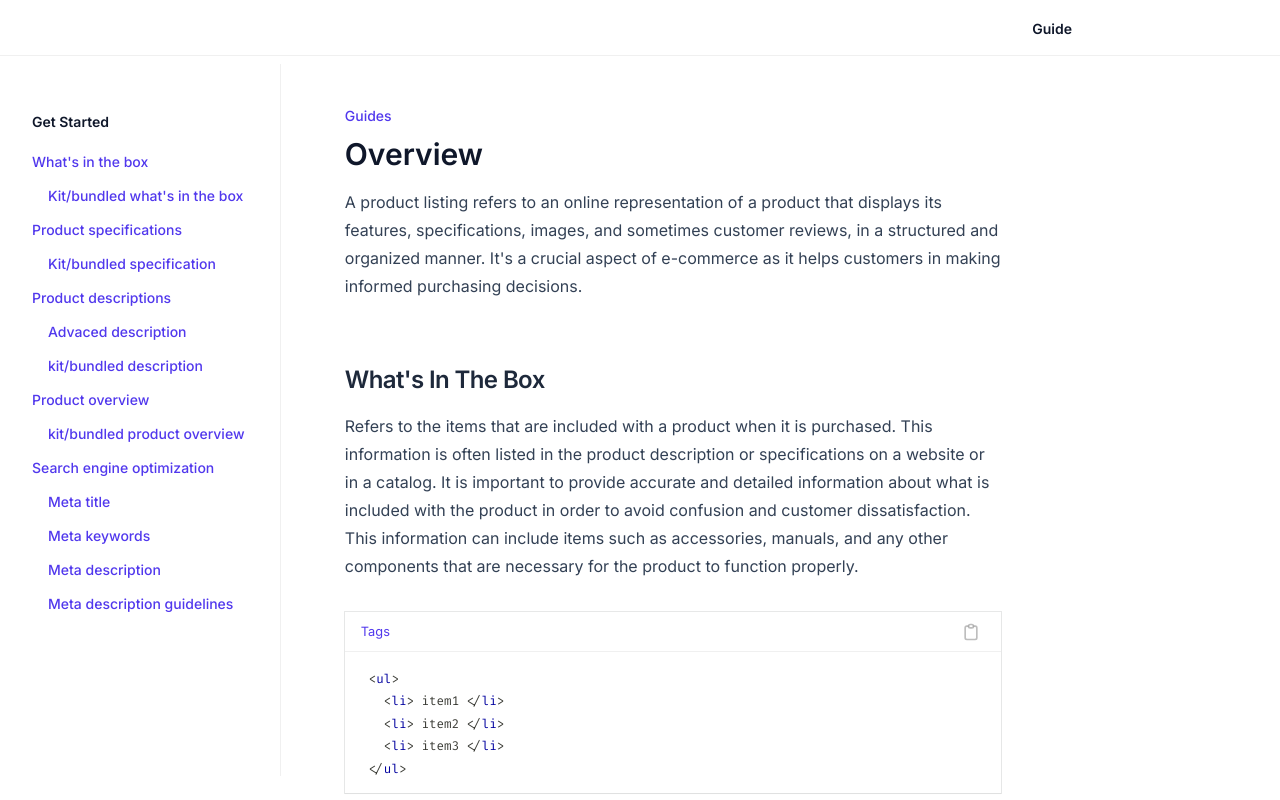
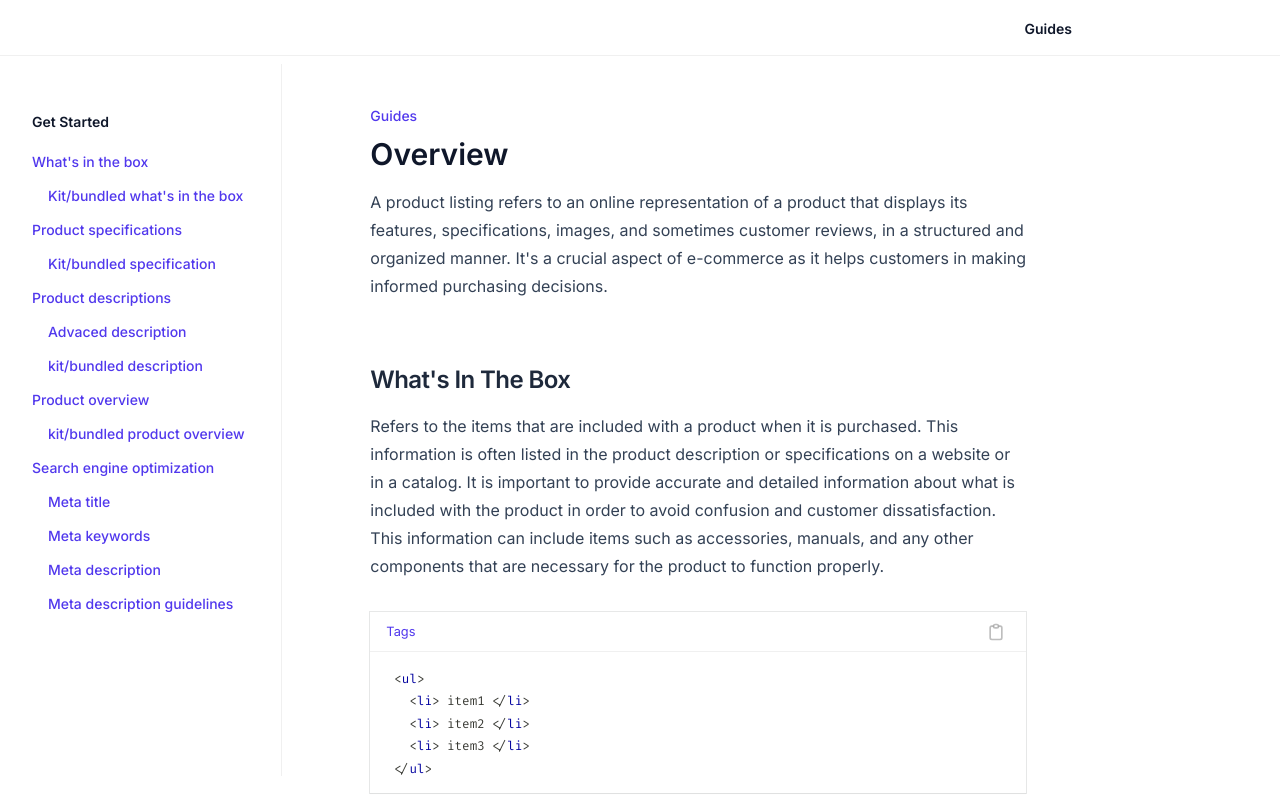
Before and after one commit to rogelcristobal/digiDirect-vite, a React (Vite) app: page /product-listing/documentation in a window 1280 px wide. Shown: the top 800 px of the page. Built offline with nearby package versions, Linux system fonts and the light colour scheme.

Commit message:
some changes

```diff
--- a/src/components/Documentation.jsx
+++ b/src/components/Documentation.jsx
@@ -29,14 +29,14 @@ const Documentation = () => {
 
   return (
     <div
-      className="h-full box-border flex w-full pb-6 pt-12 gap-6 px-14 items-start scroll-smooth"
+      className="h-full box-border flex w-full pb-6 pt-12  justify-start  pl-20  items-start scroll-smooth"
     >
       {/* content container */}
-      <div className="box-border flex-auto w-full ">
+      <div className="box-border  flex-auto w-full  max-w-3xl">
         {/* header */}
         <div
           id="introduction"
-          className="scroll-mt-28 max-w-3xl relative flex-auto mb-16  box-border"
+          className="scroll-mt-28  relative flex-auto mb-16  box-border"
         >
           <p
             ref={titleViewRef}
--- a/src/components/Navbar.jsx
+++ b/src/components/Navbar.jsx
@@ -7,7 +7,7 @@ const Navbar = () => {
         {/* items container */}
         <div className='h-fit container mx-auto items-center justify-end box-border flex `'>
            <nav className=''>
-             <span className='text-sm font-semibold capitalize mr-52 '><Link to="documentation">Guide</Link></span>
+             <span className='text-sm font-semibold capitalize mr-52 '><Link to="documentation">Guides</Link></span>
 
            </nav>
         </div>
--- a/src/components/Section.jsx
+++ b/src/components/Section.jsx
@@ -54,7 +54,7 @@ const Section = ({
       // {...(entry && { id: category })}
       ref={ref}
       id={category}
-      className="flex-auto  box-border pb-0 relative scroll-mt-28  "
+      className="flex-auto  box-border pb-0  relative scroll-mt-28  "
     >
       <h2
         href={hash}
```
